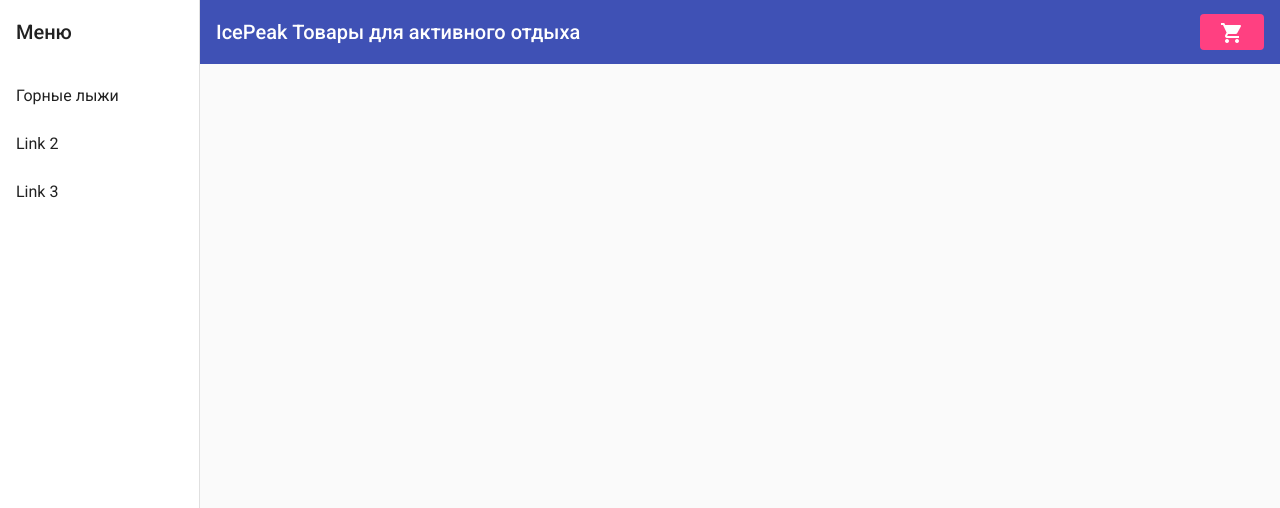
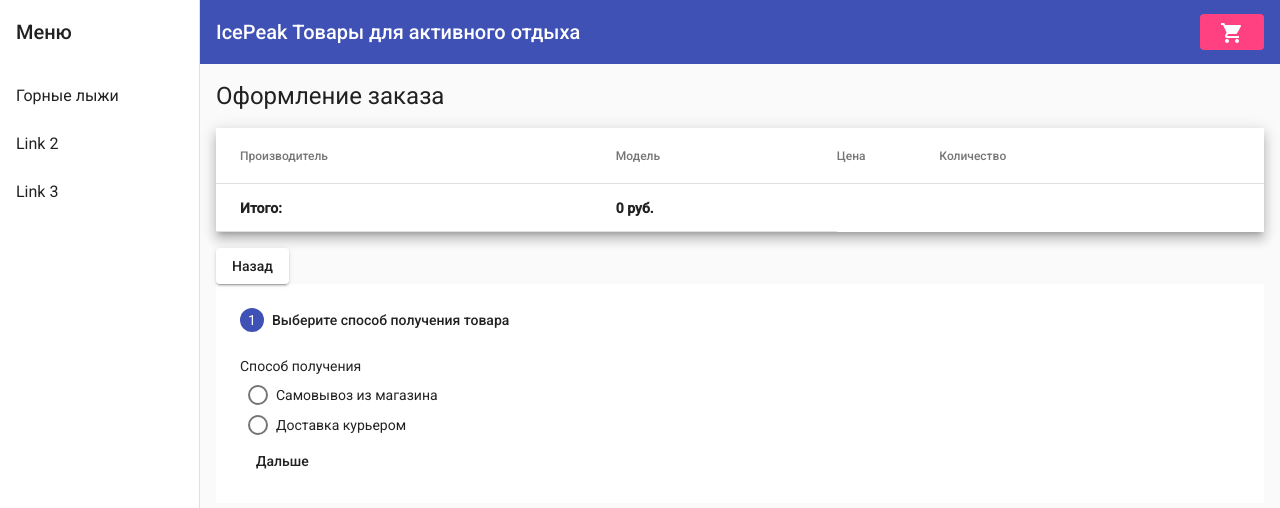
Before and after one commit to asp2403/icepeak, an Angular app: page /order in a window 1280 px wide. Before the commit this address led to /. Shown: the top 508 px of the page. Built offline with nearby package versions, Linux system fonts and the light colour scheme.

Commit message:
Order Form

```diff
--- a/src/app/app-routing.module.ts
+++ b/src/app/app-routing.module.ts
@@ -3,12 +3,15 @@
 import { ProductsComponent } from './products/products.component';
 import { ProductDetailComponent } from './product-detail/product-detail.component';
 import { ShoppingCartComponent } from './shopping-cart/shopping-cart.component';
+import { OrderFormComponent } from './order-form/order-form.component';
 
 const routes: Routes = [
   { path: 'products', component: ProductsComponent },
   { path: '', redirectTo: '/products', pathMatch: 'full'},
   { path: 'product/:id', component: ProductDetailComponent},
-  { path: 'shopping-cart', component: ShoppingCartComponent }
+  { path: 'shopping-cart', component: ShoppingCartComponent },
+  { path: 'order', component: OrderFormComponent}
+
 ];
 
 @NgModule({
--- a/src/app/cart.service.ts
+++ b/src/app/cart.service.ts
@@ -76,4 +76,19 @@
   updateQuantity(index: number, quantity: number) {
     this.cart[index].quantity = quantity;
   }
+
+  isEmpty(): boolean {
+    return this.cart.length === 0;
+  }
+
+  getTotalCost(): number {
+    let sum = 0;
+    for (let el of this.cart) {
+      if (el.product) {
+        sum += (el.product.price ?? 0) * (el.quantity ?? 0);
+      }
+    }
+    return sum;
+  }
+
 }
--- /dev/null
+++ b/src/app/order-form/order-form.component.css
@@ -0,0 +1,24 @@
+table {
+    width: 100%;
+}
+
+tr.mat-footer-row {
+    font-weight: bold;
+}
+
+.button-panel {
+    display: flex;
+    gap: .7rem;
+    margin-top: 1rem;
+}
+
+img {
+    margin: 1rem;
+}
+
+mat-radio-group {
+    display: flex;
+    flex-direction: column;
+    gap: .5rem;
+    margin: .5rem;
+}
--- /dev/null
+++ b/src/app/order-form/order-form.component.html
@@ -0,0 +1,58 @@
+<div class="wrapper">
+    <h1>Оформление заказа</h1>
+    <table mat-table [dataSource]="dataSource" class="mat-elevation-z8">
+
+        <ng-container matColumnDef="vendor">
+            <th mat-header-cell *matHeaderCellDef> Производитель </th>
+            <td mat-cell *matCellDef="let element"> {{element.vendor}} </td>
+            <td mat-footer-cell *matFooterCellDef> Итого: </td>
+        </ng-container>
+
+
+        <ng-container matColumnDef="model">
+            <th mat-header-cell *matHeaderCellDef> Модель </th>
+            <td mat-cell *matCellDef="let element">
+                {{element.model}}
+
+            </td>
+        </ng-container>
+
+        <ng-container matColumnDef="price">
+            <th mat-header-cell *matHeaderCellDef> Цена </th>
+            <td mat-cell *matCellDef="let element"> {{element.price | number}} руб. </td>
+        </ng-container>
+
+        <ng-container matColumnDef="quantity">
+            <th mat-header-cell *matHeaderCellDef> Количество </th>
+            <td mat-cell *matCellDef="let element" >
+                {{element.quantity}}
+            </td>
+            <td mat-footer-cell *matFooterCellDef> {{getTotalCost() | number}} руб. </td>
+        </ng-container>
+
+        <tr mat-header-row *matHeaderRowDef="displayedColumns"></tr>
+        <tr mat-row *matRowDef="let row; columns: displayedColumns;"></tr>
+        <tr mat-footer-row *matFooterRowDef="footerColumns"></tr>
+    </table>
+    <div class="button-panel">
+        <button mat-raised-button (click)="goBack()">Назад</button>
+    </div>
+    <mat-stepper linear>
+        <mat-step [stepControl]="orderTypeFormGroup" >
+            <form [formGroup]="orderTypeFormGroup">
+              <ng-template matStepLabel>Выберите способ получения товара</ng-template>
+
+                <mat-label>Способ получения</mat-label>
+                <mat-radio-group>
+                    <mat-radio-button value="1" required="required">Самовывоз из магазина</mat-radio-button>
+                    <mat-radio-button value="2">Доставка курьером</mat-radio-button>
+                </mat-radio-group>
+
+
+              <div>
+                <button mat-button matStepperNext>Дальше</button>
+              </div>
+            </form>
+          </mat-step>
+    </mat-stepper>
+</div>
--- /dev/null
+++ b/src/app/order-form/order-form.component.ts
@@ -0,0 +1,36 @@
+import { Component, OnInit } from '@angular/core';
+import { CartService } from '../cart.service';
+import { DSCartItem } from '../cart.service';
+import { Location } from '@angular/common';
+import {FormBuilder, FormGroup, Validators} from '@angular/forms';
+
+@Component({
+  selector: 'app-order-form',
+  templateUrl: './order-form.component.html',
+  styleUrls: ['./order-form.component.css']
+})
+export class OrderFormComponent implements OnInit {
+
+  displayedColumns: string[] = ['vendor', 'model', 'price', 'quantity'];
+  footerColumns: string[] = ['vendor', 'quantity'];
+  dataSource: DSCartItem[] = [];
+  orderTypeFormGroup!: FormGroup;
+
+  constructor(private cartService: CartService, private location: Location, private formBuilder: FormBuilder) { }
+
+  ngOnInit(): void {
+    this.dataSource = this.cartService.getDataSource();
+    this.orderTypeFormGroup = this.formBuilder.group({
+      firstCtrl: ['', Validators.required],
+    });
+  }
+
+  getTotalCost() {
+    return this.cartService.getTotalCost();
+  }
+
+  goBack() {
+    this.location.back();
+  }
+
+}
--- a/src/app/shopping-cart/shopping-cart.component.html
+++ b/src/app/shopping-cart/shopping-cart.component.html
@@ -41,17 +41,26 @@
             <td mat-footer-cell *matFooterCellDef> {{getTotalCost() | number}} руб. </td>
         </ng-container>
 
+        <ng-container matColumnDef="action">
+            <th mat-header-cell *matHeaderCellDef></th>
+            <td mat-cell *matCellDef="let element; let i = index">
+                <button mat-icon-button (click)="delItem(i)">
+                    <mat-icon color="warn">delete</mat-icon>
+                </button>
+            </td>
+        </ng-container>
+
 
         <tr mat-header-row *matHeaderRowDef="displayedColumns"></tr>
         <tr mat-row *matRowDef="let row; columns: displayedColumns;"></tr>
         <tr mat-footer-row *matFooterRowDef="footerColumns"></tr>
     </table>
     <div class="button-panel">
-        <button mat-raised-button color="primary">
+        <button mat-raised-button color="primary" [disabled]="cartIsEmpty()" routerLink="/order">
             <mat-icon>payment</mat-icon>
             Перейти к оплате
         </button>
-        <button mat-raised-button color="warn" (click)="clearCart()">
+        <button mat-raised-button color="warn" (click)="clearCart()" [disabled]="cartIsEmpty()">
             <mat-icon>delete</mat-icon>
             Очистить корзину
         </button>
--- a/src/app/shopping-cart/shopping-cart.component.ts
+++ b/src/app/shopping-cart/shopping-cart.component.ts
@@ -1,6 +1,6 @@
 import { Component, OnInit, ViewChild } from '@angular/core';
 import { CartService, DSCartItem } from '../cart.service';
-import { CartItem} from '../cart';
+import { CartItem } from '../cart';
 import { Location } from '@angular/common';
 import { MatTable } from '@angular/material/table';
 import { OnQuantityChangeEvent } from '../quantity-spinner/quantity-spinner.component';
@@ -12,15 +12,15 @@
 })
 export class ShoppingCartComponent implements OnInit {
 
-  displayedColumns: string [] = ['id', 'vendor', 'model', 'price', 'quantity'];
-  footerColumns: string [] = ['id', 'quantity'];
-  dataSource: DSCartItem [] = [];
+  displayedColumns: string[] = ['id', 'vendor', 'model', 'price', 'quantity', 'action'];
+  footerColumns: string[] = ['id', 'quantity'];
+  dataSource: DSCartItem[] = [];
 
   @ViewChild(MatTable) table!: MatTable<DSCartItem>;
 
   constructor(private cartService: CartService, private location: Location) { }
 
-  updateDatasource(): void {
+  private updateDatasource(): void {
     this.dataSource = this.cartService.getDataSource();
   }
 
@@ -29,11 +29,7 @@
   }
 
   getTotalCost(): number {
-    let sum = 0;
-    for (let el of this.dataSource) {
-      sum += (el.price ?? 0) * (el.quantity ?? 0);
-    }
-    return sum;
+    return this.cartService.getTotalCost();
   }
 
   goBack(): void {
@@ -43,15 +39,29 @@
   clearCart(): void {
     if (confirm('Вы действительно хотите очистить корзину?')) {
       this.cartService.clearCart();
-      this.updateDatasource();
-      this.table.renderRows();
+      this.updateGrid();
     }
   }
 
   onQuantityChange(value: OnQuantityChangeEvent) {
     this.cartService.updateQuantity(value.index, value.quantity);
+    this.updateGrid();
+  }
+
+  private updateGrid(): void {
     this.updateDatasource();
     this.table.renderRows();
+  }
+
+  delItem(index: number): void {
+    if (confirm('Удалить товар из корзины?')) {
+      this.cartService.delCartItem(index);
+      this.updateGrid();
+    }
+  }
+
+  cartIsEmpty(): boolean {
+    return this.cartService.isEmpty();
   }
 
 
```
Also changed, not shown: src/app/app.module.ts (+16 -2 lines), 1 other file (tests, documents, lock files or other folders).
